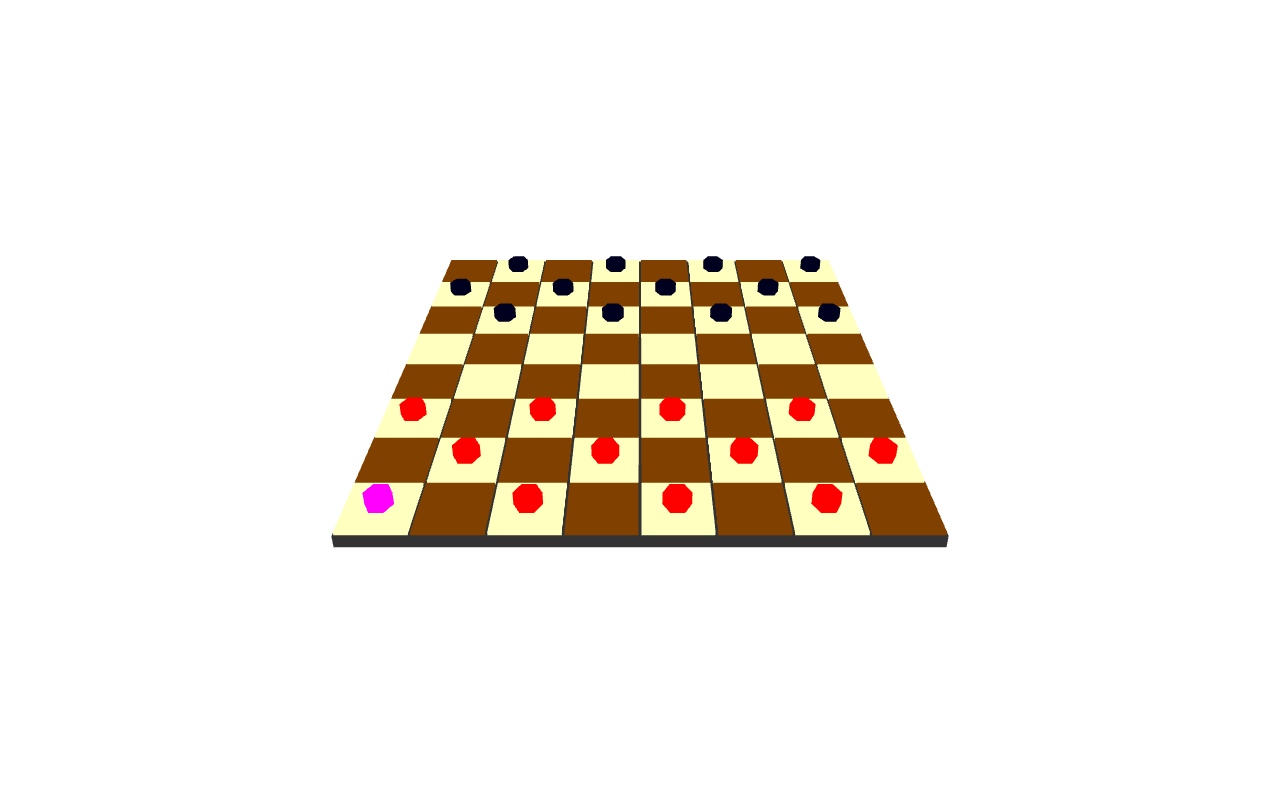
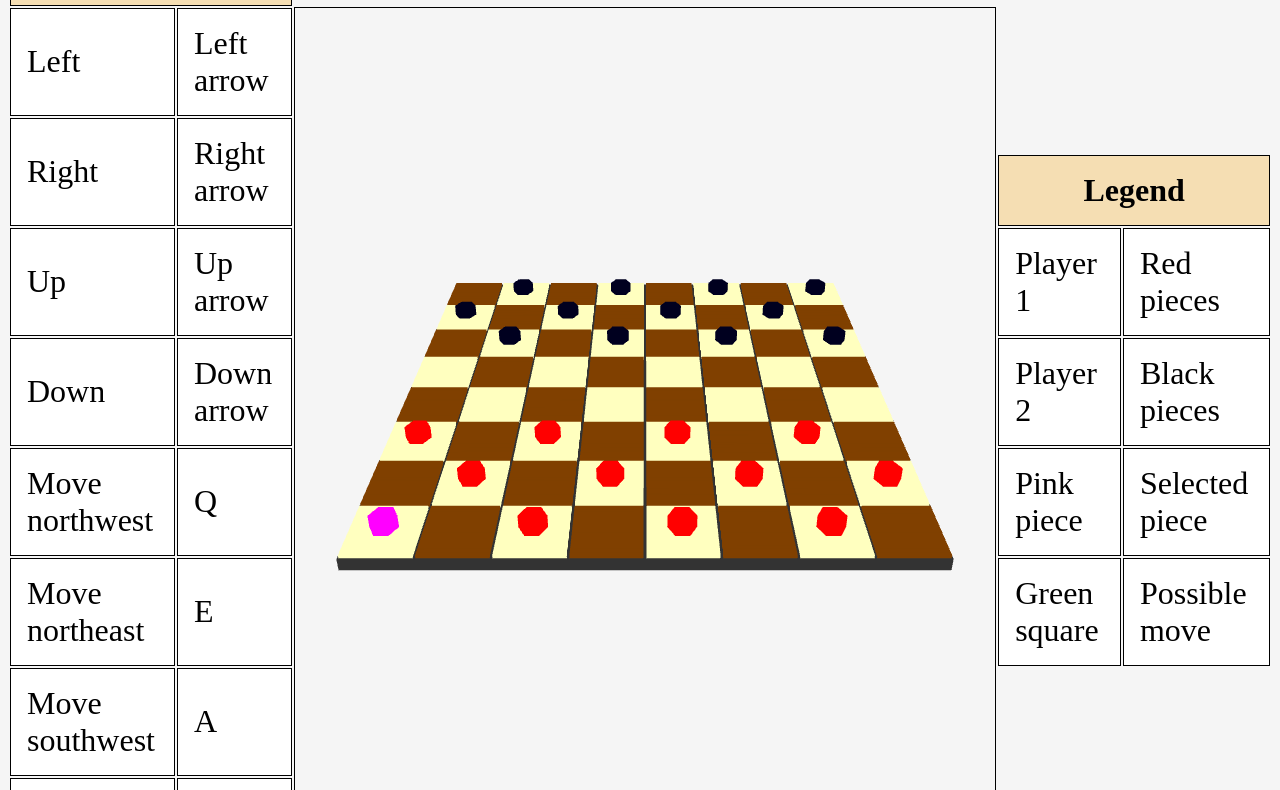
Before and after one commit to RicardoQuerido/draughts, a plain HTML site: page index.html in a window 1280 px wide. Shown: the part 81-871 px from the top of the page. Drawn offline with Linux system fonts and the light colour scheme; animation ran at ten frames a second.

Commit message:
Finished game

```diff
--- a/index.html
+++ b/index.html
@@ -7,7 +7,6 @@
         <script type="text/javascript" src="scripts/core/webgl-utils.js"></script>      <!-- Some useful functions for browser compatibility -->
         <script type="text/javascript" src="scripts/core/maths.js"></script>           <!-- Handling vectors and matrices -->
         <script type="text/javascript" src="scripts/models/models.js"></script>         <!-- Processing triangle mesh models -->
-        <script type="text/javascript" src="scripts/lights/lightSources.js"></script>   <!-- Creating the light sources -->
         <script type="text/javascript" src="scripts/models/sceneModels.js"></script>    <!-- Creating the scene models -->
         <script type="text/javascript" src="scripts/core/initShaders.js"></script>      <!-- WebGL code -->
         <script type="text/javascript" src="scripts/game/board.js"></script>
@@ -45,6 +44,79 @@
         </script>
     </head>
     <body onload="runWebGL();">
+        <div class="wrapper">
+            <div class="controls">
+                <table>
+                    <th colspan="2">
+                        Controls
+                    </th>
+                    <tr>
+                        <td>
+                            Left
+                        </td>
+                        <td>
+                            Left arrow
+                        </td>
+                    </tr>
+                    <tr>
+                        <td>
+                            Right
+                        </td>
+                        <td>
+                            Right arrow
+                        </td>
+                    </tr>
+                    <tr>
+                        <td>
+                            Up
+                        </td>
+                        <td>
+                            Up arrow
+                        </td>
+                    </tr>
+                    <tr>
+                        <td>
+                            Down
+                        </td>
+                        <td>
+                            Down arrow
+                        </td>
+                    </tr>
+                    <tr>
+                        <td>
+                            Move northwest
+                        </td>
+                        <td>
+                            Q
+                        </td>
+                    </tr>
+                    <tr>
+                        <td>
+                            Move northeast
+                        </td>
+                        <td>
+                            E
+                        </td>
+                    </tr>
+                    <tr>
+                        <td>
+                            Move southwest
+                        </td>
+                        <td>
+                            A
+                        </td>
+                    </tr>
+                    <tr>
+                        <td>
+                            Move southeast
+                        </td>
+                        <td>
+                            D
+                        </td>
+                    </tr>
+                </table>
+
+            </div>
             <div style="text-align: center">
                 <h1>Checkers</h1>
                 <canvas id="checkers" width="700" height="800"></canvas>
@@ -56,5 +128,46 @@
                         <option value="2">Vertices</option>
                     </select>
             </div>
+            <div class="legend">
+                <table>
+                    <th colspan="2">
+                        Legend
+                    </th>
+                    <tr>
+                        <td>
+                            Player 1
+                        </td>
+                        <td>
+                            Red pieces
+                        </td>
+                    </tr>
+                    <tr>
+                        <td>
+                            Player 2
+                        </td>
+                        <td>
+                            Black pieces
+                        </td>
+                    </tr>
+                    <tr>
+                        <td>
+                            Pink piece
+                        </td>
+                        <td>
+                            Selected piece
+                        </td>
+                    </tr>
+                    <tr>
+                        <td>
+                            Green square
+                        </td>
+                        <td>
+                            Possible move
+                        </td>
+                    </tr>
+                </table>
+            </div>
+        </div>
+
     </body>
 </html>
--- a/scripts/game/board.js
+++ b/scripts/game/board.js
@@ -52,7 +52,6 @@ class Board {
     }
 
     getPieceById(id) {
-        // TODO: maybe change...
         if (id < this.size * 1.5 ) {
             return this.pieces.white.find(_ => _.id === id);
         } else {
@@ -146,8 +145,6 @@ class Board {
     removePiece(id) {
         const maxPlayerPieces = this.size * 3 / 2;
 
-        console.log(maxPlayerPieces + id);
-
         if (id < maxPlayerPieces) {
             this.pieces.white.splice(id, 1);
             this.pieces.white.forEach((p, i) => p.id = i);
@@ -156,7 +153,6 @@ class Board {
             this.pieces.black.forEach((p, i) => p.id = (i + maxPlayerPieces));
         }
 
-        console.log(`Removed ${id}`, this.pieces);
     }
 
     move(id, direction, distance) {
@@ -168,7 +164,6 @@ class Board {
 
         piece.position = newPos;
 
-        console.log(move.atePiece, move.maxMoves, distance);
         if (move.ate && move.maxMoves === distance) {
             this.removePiece(move.ate.id);
         }
--- a/scripts/game/draughts.js
+++ b/scripts/game/draughts.js
@@ -376,7 +376,6 @@ function clearHighlightedTiles() {
 function highlightPiece(newPieceId) {
 	const [r, g, b] = currentPiece.model.defaultColor;
 
-	// TODO: improve
 	if (globalBoard.isWhiteTurn && newPieceId >= 0 && newPieceId < 12) {
 		currentPiece.model.changeColor(r, g, b);
 		currentPiece = whitePieces[newPieceId];
@@ -495,56 +494,6 @@ function handleKeys() {
 
 //----------------------------------------------------------------------------
 
-// Handling mouse events
-
-var mouseDown = false;
-
-var lastMouseX = null;
-
-var lastMouseY = null;
-
-function handleMouseDown(event) {
-
-	mouseDown = true;
-
-	lastMouseX = event.clientX;
-
-	lastMouseY = event.clientY;
-}
-
-function handleMouseUp(event) {
-
-	mouseDown = false;
-}
-
-function handleMouseMove(event) {
-
-	if (!mouseDown) {
-
-		return;
-	}
-
-	// Rotation angles proportional to cursor displacement
-
-	var newX = event.clientX;
-
-	var newY = event.clientY;
-
-	var deltaX = newX - lastMouseX;
-
-	angleYY += radians(10 * deltaX)
-
-	var deltaY = newY - lastMouseY;
-
-	angleXX += radians(10 * deltaY)
-
-	lastMouseX = newX
-
-	lastMouseY = newY;
-}
-
-//----------------------------------------------------------------------------
-
 // Timer
 
 function tick() {
@@ -557,8 +506,6 @@ function tick() {
 	}
 
 	requestAnimFrame(tick);
-
-	// NEW --- Processing keyboard events
 
 	if (locked === 0) {
 		handleKeys();
@@ -582,27 +529,9 @@ function linkPieceModels() {
 	locked = 0;
 }
 
-
-//----------------------------------------------------------------------------
-//
-//  User Interaction
-//
-
-function outputInfos() {
-
-}
-
 //----------------------------------------------------------------------------
 
 function setEventListeners(canvas) {
-
-	// NEW ---Handling the mouse
-
-	canvas.onmousedown = handleMouseDown;
-
-	document.onmouseup = handleMouseUp;
-
-	document.onmousemove = handleMouseMove;
 
 	// NEW ---Handling the keyboard
 	document.onkeydown = (event) => {
@@ -695,8 +624,6 @@ function runWebGL() {
 
 	let canvas = document.getElementById("checkers");
 
-	console.log("Board", globalBoard);
-
 	initWebGL(canvas);
 
 	shaderProgram = initShaders(gl);
@@ -707,5 +634,4 @@ function runWebGL() {
 
 	tick(); // A timer controls the rendering / animation
 
-	outputInfos();
 }
--- a/scripts/lights/lightSources.js
+++ /dev/null
@@ -1,177 +0,0 @@
-//////////////////////////////////////////////////////////////////////////////
-//
-//  A class for instantiating light sources.
-//
-//  J. Madeira - Oct. 2015 + November 2017
-//
-//////////////////////////////////////////////////////////////////////////////
-
-//----------------------------------------------------------------------------
-//
-//  Constructor
-//
-
-function LightSource( ) {
-
-	// A new light source is always on
-
-	this.isOn = true;
-
-	// And is directional
-
-	this.position = [ 0.0, 0.0, 1.0, 0.0 ];
-
-	// White light
-
-	this.intensity = [ 1.0, 1.0, 1.0 ];
-
-	// Ambient component
-
-	this.ambientIntensity = [ 0.2, 0.2, 0.2 ];
-
-	// Animation controls
-
-	this.rotXXOn = false;
-
-	this.rotYYOn = false;
-
-	this.rotZZOn = false;
-
-	// Rotation angles
-
-	this.rotAngleXX = 0.0;
-
-	this.rotAngleYY = 0.0;
-
-	this.rotAngleZZ = 0.0;
-
-	// NEW --- Rotation speed factor - Allow different speeds
-
-	this. rotationSpeed = 0.0;
-}
-
-//----------------------------------------------------------------------------
-//
-//  Methods
-//
-
-LightSource.prototype.isOff = function() {
-
-	return this.isOn == false;
-}
-
-LightSource.prototype.switchOn = function() {
-
-	this.isOn = true;
-}
-
-LightSource.prototype.switchOff = function() {
-
-	this.isOn = false;
-}
-
-LightSource.prototype.isDirectional = function() {
-
-	return this.position[3] == 0.0;
-}
-
-LightSource.prototype.getPosition = function() {
-
-	return this.position;
-}
-
-LightSource.prototype.setPosition = function( x, y, z, w ) {
-
-	this.position[0] = x;
-
-	this.position[1] = y;
-
-	this.position[2] = z;
-
-	this.position[3] = w;
-}
-
-LightSource.prototype.getIntensity = function() {
-
-	return this.intensity;
-}
-
-LightSource.prototype.setIntensity = function( r, g, b ) {
-
-	this.intensity[0] = r;
-
-	this.intensity[1] = g;
-
-	this.intensity[2] = b;
-}
-
-LightSource.prototype.getAmbIntensity = function() {
-
-	return this.ambientIntensity;
-}
-
-LightSource.prototype.setAmbIntensity = function( r, g, b ) {
-
-	this.ambientIntensity[0] = r;
-
-	this.ambientIntensity[1] = g;
-
-	this.ambientIntensity[2] = b;
-}
-
-LightSource.prototype.isRotYYOn = function() {
-
-	return this.rotYYOn;
-}
-
-LightSource.prototype.switchRotYYOn = function() {
-
-	this.rotYYOn = true;
-}
-
-LightSource.prototype.switchRotYYOff = function() {
-
-	this.rotYYOn = false;
-}
-
-LightSource.prototype.getRotAngleYY = function() {
-
-	return this.rotAngleYY;
-}
-
-LightSource.prototype.setRotAngleYY = function( angle ) {
-
-	this.rotAngleYY = angle;
-}
-
-LightSource.prototype.getRotationSpeed = function() {
-
-	return this.rotationSpeed;
-}
-
-LightSource.prototype.setRotationSpeed = function( s ) {
-
-	this.rotationSpeed = s;
-}
-
-// COMPLETE THE MISSING METHODS !!
-
-
-//----------------------------------------------------------------------------
-//
-//  Instantiating light sources
-//
-
-var lightSources = [];
-
-// Light source 0
-
-lightSources.push( new LightSource() );
-
-lightSources[0].setPosition( 0, 10, -2, 0.0 );
-
-lightSources[0].setIntensity( 0.96, 0.96, 0.86 );
-
-lightSources[0].setAmbIntensity( 1.0, 1.0, 1.0 );
-
-lightSources[0].switchRotYYOn();
--- a/styles/styles.css
+++ b/styles/styles.css
@@ -1,3 +1,31 @@
+body {
+	background-color: whitesmoke;
+}
+
+.wrapper {
+	display: flex;
+	flex-direction: row;
+	align-items: center;
+	justify-content: space-evenly;
+}
+
+
+th,
+td {
+	font-size: 2rem;
+	padding: 1rem;
+	border: 1px solid black;
+}
+
+th {
+	background-color: wheat;
+
+}
+
+td {
+	background-color: white;
+}
+
 #checkers {
-	border:1px slid #000000;
+	border:1px solid #000000;
 }
```
Lines whose indentation alone changed are shown as unchanged.
